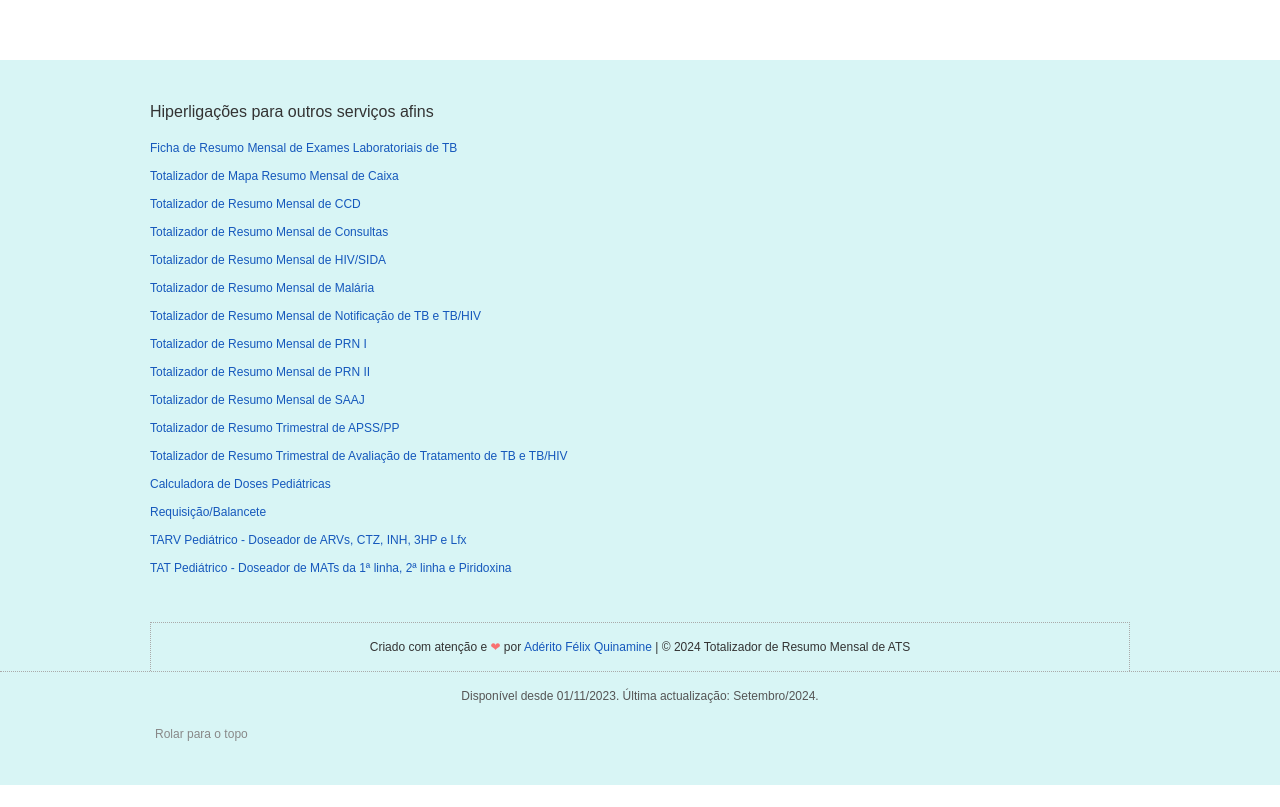
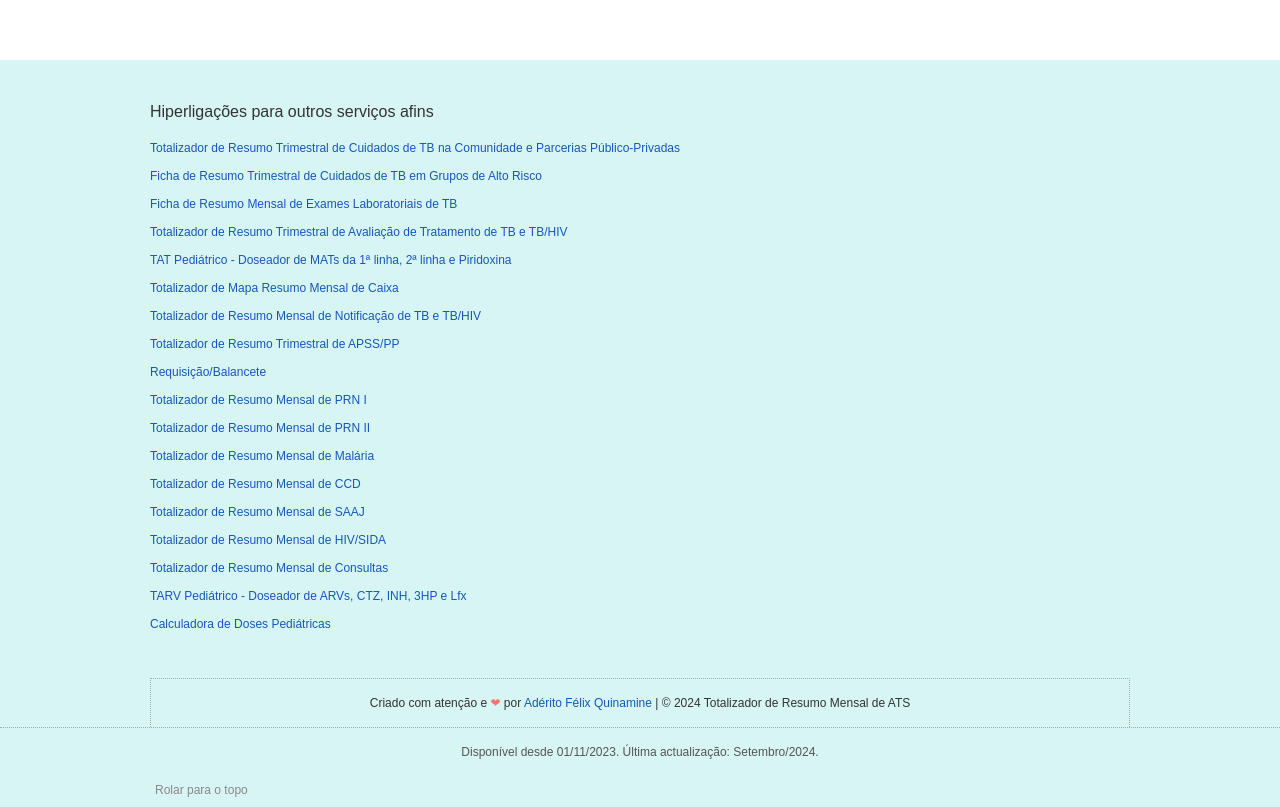
Before and after one commit to Quinamine/totalizador-de-resumo-mensal-de-ats, a plain HTML site: page index.html in a window 1280 px wide. Shown: the part 1560-2367 px from the top of the page. Before the commit the page ends 2345 px from the top, so only its background shows below. Drawn offline with Linux system fonts and the light colour scheme.

Commit message:
HTML: Reordenei de acordo com a ordem de lançamento os projectos na secção de serviços afins do rodapé.

```diff
--- a/anatomia/layout.css
+++ b/anatomia/layout.css
@@ -594,6 +594,10 @@ details[open] .details__summary {
     padding: 8px 15px;
     background-color: var(--yt);
     color: var(--gray--5);
+    white-space: nowrap;
+    width: 100%;
+    overflow: hidden;
+    text-overflow: ellipsis;
 }
 .dialog-box-default__btn-container {
     background: var(--gray--light);
--- a/index.html
+++ b/index.html
@@ -1121,22 +1121,25 @@
                 <nav class=footer__nav>
                     <h4 class="footer__nav__title">Hiperligações para outros serviços afins</h4>
 					<ul>
-						<li><a href=https://quinamine.github.io/ficha-de-resumo-mensal-de-exames-laboratoriais-de-tb/index.html class="footer__nav__link">Ficha de Resumo Mensal de Exames Laboratoriais de TB</a></li>
+						<li><a href=https://quinamine.github.io//totalizador-de-resumo-trimestral-de-cuidados-de-tb-na-comunidade-e-parcerias-publico-privadas/index.html class="footer__nav__link">Totalizador de Resumo Trimestral de Cuidados de TB na Comunidade e Parcerias Público-Privadas</a></li>
+                        <li><a href=https://quinamine.github.io/ficha-de-resumo-trimestral-de-cuidados-de-tb-em-grupos-de-alto-risco/index.html class="footer__nav__link">Ficha de Resumo Trimestral de Cuidados de TB em Grupos de Alto Risco</a></li>
+                        <li><a href=https://quinamine.github.io/ficha-de-resumo-mensal-de-exames-laboratoriais-de-tb/index.html class="footer__nav__link" class="footer__nav__link">Ficha de Resumo Mensal de Exames Laboratoriais de TB</a></li>
+                        <li><a href=https://quinamine.github.io//totalizador-de-resumo-trimestral-de-avaliacao-de-tto-de-tb-e-tb-hiv/index.html class="footer__nav__link">Totalizador de Resumo Trimestral de Avaliação de Tratamento de TB e TB/HIV</a></li>
+                        <li><a href=https://quinamine.github.io/tat-pediatrico/index.html class="footer__nav__link">TAT Pediátrico - Doseador de MATs da 1ª linha, 2ª linha e Piridoxina</a></li>
                         <li><a href=https://quinamine.github.io/totalizador-de-mapa-resumo-mensal-de-caixa/index.html class="footer__nav__link">Totalizador de Mapa Resumo Mensal de Caixa</a></li>
-                        <li><a href=https://quinamine.github.io/totalizador-de-resumo-mensal-de-ccd/index.html class="footer__nav__link">Totalizador de Resumo Mensal de CCD</a></li>
-                        <li><a href=https://quinamine.github.io/totalizador-de-resumo-mensal-de-consultas/index.html class="footer__nav__link">Totalizador de Resumo Mensal de Consultas</a></li>
-                        <li><a href=https://quinamine.github.io/totalizador-de-resumo-mensal-de-hiv-e-sida/index.html class="footer__nav__link">Totalizador de Resumo Mensal de HIV/SIDA</a></li>
-                        <li><a href=https://quinamine.github.io/totalizador-de-resumo-mensal-de-malaria/index.html class="footer__nav__link">Totalizador de Resumo Mensal de Malária</a></li>
                         <li><a href=https://quinamine.github.io/totalizador-de-resumo-mensal-de-notificacao-de-tb-e-tb-hiv/index.html class="footer__nav__link">Totalizador de Resumo Mensal de Notificação de TB e TB/HIV</a></li>
+                        <li><a href=https://quinamine.github.io/totalizador-de-resumo-trimestral-de-apss-e-pp/index.html class="footer__nav__link">Totalizador de Resumo Trimestral de APSS/PP</a></li>
+                        <li><a href=https://quinamine.github.io/totalizador-de-resumo-mensal-de-ats/index.html class="footer__nav__link --display-none">Totalizador de Resumo Mensal de ATS</a></li>
+                        <li><a href=https://quinamine.github.io/requisicao-balancete/index.html class="footer__nav__link">Requisição/Balancete</a></li>
                         <li><a href=https://quinamine.github.io/totalizador-de-resumo-mensal-de-prn-i/index.html class="footer__nav__link">Totalizador de Resumo Mensal de PRN I</a></li>
                         <li><a href=https://quinamine.github.io/totalizador-de-resumo-mensal-de-prn-ii/index.html class="footer__nav__link">Totalizador de Resumo Mensal de PRN II</a></li>
+                        <li><a href=https://quinamine.github.io/totalizador-de-resumo-mensal-de-malaria/index.html class="footer__nav__link">Totalizador de Resumo Mensal de Malária</a></li>
+                        <li><a href=https://quinamine.github.io/totalizador-de-resumo-mensal-de-ccd/index.html class="footer__nav__link">Totalizador de Resumo Mensal de CCD</a></li>
                         <li><a href=https://quinamine.github.io/totalizador-de-resumo-mensal-de-saaj/index.html class="footer__nav__link">Totalizador de Resumo Mensal de SAAJ</a></li>
-                        <li><a href=https://quinamine.github.io/totalizador-de-resumo-trimestral-de-apss-e-pp/index.html class="footer__nav__link">Totalizador de Resumo Trimestral de APSS/PP</a></li>
-                        <li><a href=https://quinamine.github.io//totalizador-de-resumo-trimestral-de-avaliacao-de-tto-de-tb-e-tb-hiv/index.html class="footer__nav__link">Totalizador de Resumo Trimestral de Avaliação de Tratamento de TB e TB/HIV</a></li>
+                        <li><a href=https://quinamine.github.io/totalizador-de-resumo-mensal-de-hiv-e-sida/index.html class="footer__nav__link">Totalizador de Resumo Mensal de HIV/SIDA</a></li>
+                        <li><a href=https://quinamine.github.io/totalizador-de-resumo-mensal-de-consultas/index.html class="footer__nav__link">Totalizador de Resumo Mensal de Consultas</a></li>
+                        <li><a href=https://quinamine.github.io/tarv-pediatrico/index.html class="footer__nav__link">TARV Pediátrico - Doseador de ARVs, CTZ, INH, 3HP e Lfx</a></li>
                         <li><a href=https://quinamine.github.io/calculadora-de-doses-pediatricas/index.html class="footer__nav__link">Calculadora de Doses Pediátricas</a></li>
-                        <li><a href=https://quinamine.github.io/requisicao-balancete/index.html class="footer__nav__link">Requisição/Balancete</a></li>
-                        <li><a href=https://quinamine.github.io/tarv-pediatrico/index.html class="footer__nav__link">TARV Pediátrico - Doseador de ARVs, CTZ, INH, 3HP e Lfx</a></li>
-                        <li><a href=https://quinamine.github.io/tat-pediatrico/index.html class="footer__nav__link">TAT Pediátrico - Doseador de MATs da 1ª linha, 2ª linha e Piridoxina</a></li>
                     </ul>
                 </nav>
                 <p class="footer__p footer__p--created-by">Criado com atenção e <span class="footer__p__heart">❤</span> por <a href=https://quinamine.github.io/aderito-felix-quinamine/index.html title="Acessar biografia &raquo;">Adérito Félix Quinamine</a> | ©&nbsp;<span class="footer__current-year"></span> Totalizador de Resumo Mensal de ATS</p>
```
